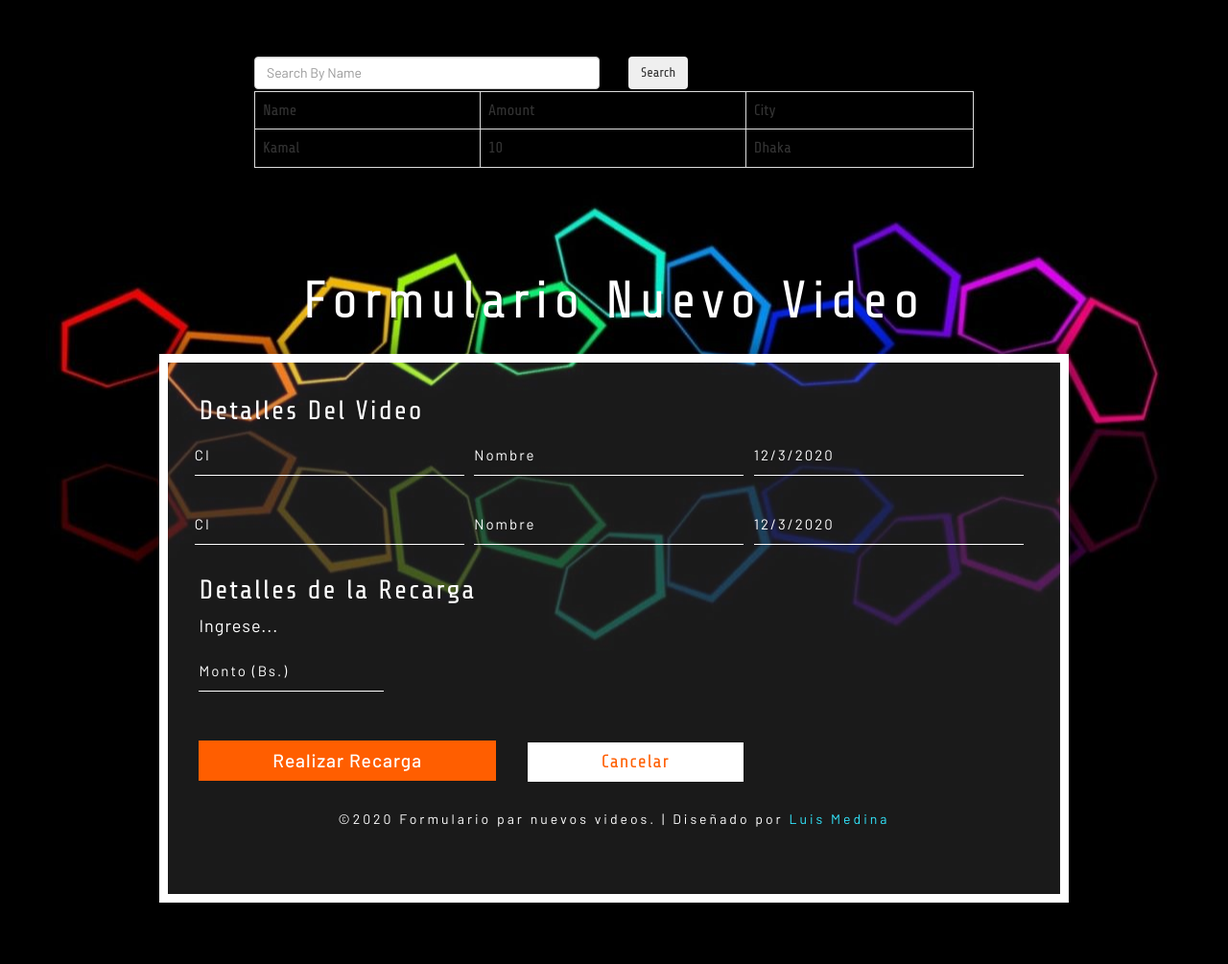
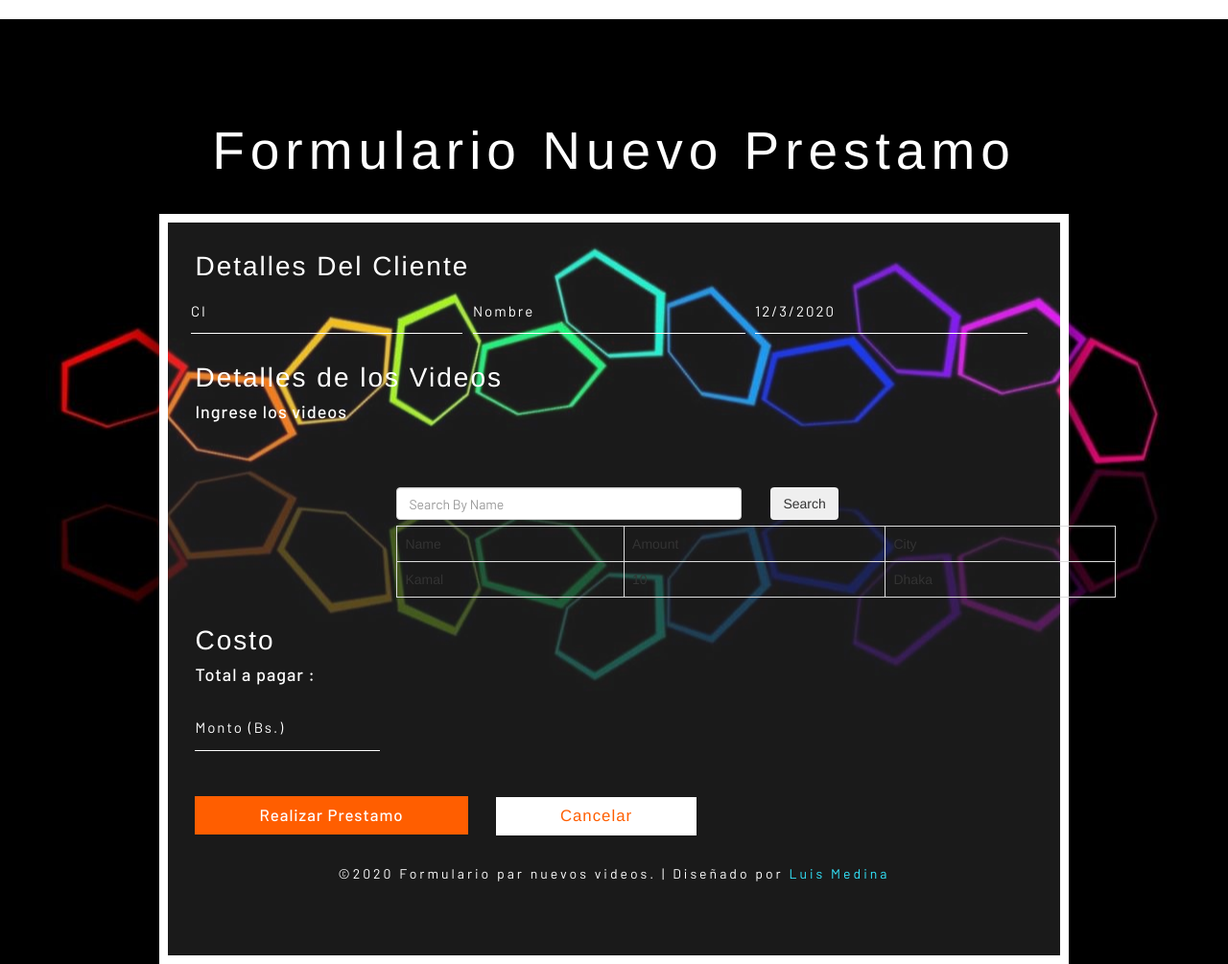
Before and after one commit to Luchin111/Tienda-Videos, a PHP site: page /Vista/Nuevo_prestamo.php in a window 1280 px wide; the page is wider, and only the part inside the window is pictured. Shown: that part at 96% size. Before the commit the page ends 941 px from the top of that part, so only its background shows below. Run offline with PHP 8.4, Linux system fonts and the light colour scheme; the visitor is signed in with stand-in values (Sample User, id 1); some libraries are stand-ins or nearby versions.

Commit message:
Rents Form Format Update

```diff
--- a/PROYECTO VIDEO STORE/Vista/Nuevo_prestamo.php
+++ b/PROYECTO VIDEO STORE/Vista/Nuevo_prestamo.php
@@ -1,44 +1,4 @@
- <!DOCTYPE html>
-<html lang="en">
-<head>
-	<link rel="stylesheet" href="https://maxcdn.bootstrapcdn.com/bootstrap/3.3.7/css/bootstrap.min.css">
-	<meta charset="UTF-8">
-	<title>PHP Search</title>
-</head>
-<body>
-	<div class="container">
-		<div class="row">
-			<div class="col-md-8 col-md-offset-2" style="margin-top: 5%;">
-				<div class="row">
-				<form action="" method="POST">
-					<div class="col-md-6">
-						<input type="text" name="search" class='form-control' placeholder="Search By Name" value="" >
-					</div>
-					<div class="col-md-6 text-left">
-						<button class="btn">Search</button>
-					</div>
-				</form>
 
-				<br>
-				<br>
-				</div>
-				<table class="table table-bordered">
-					<tr>
-						<th>Name</th>
-						<th>Amount</th>
-						<th>City</th>
-					</tr>
-					<tr>
-						<td>Kamal</td>
-						<td>10</td>
-						<td>Dhaka</td>
-					</tr>
-				</table>
-			</div>
-		</div>
-	</div>
-</body>
-</html>
 <?php
 	session_start();
 	if(isset($_SESSION['ci'])){
@@ -70,6 +30,7 @@
       <!--//style sheet end here-->
       <link href="//fonts.googleapis.com/css?family=Barlow:300,400,500,600" rel="stylesheet">
       <link href="//fonts.googleapis.com/css?family=Share+Tech" rel="stylesheet">
+      <link rel="stylesheet" href="https://maxcdn.bootstrapcdn.com/bootstrap/3.3.7/css/bootstrap.min.css">
    </head>
    <body>
 
@@ -82,12 +43,12 @@
 
 
       <h1 class="header-w3ls" >
-         Formulario Nuevo Video
+         Formulario Nuevo Prestamo
       </h1>
       <div class="art-bothside">
       <form action="../Procesos/recargas.php" method="POST" enctype="multipart/form-data" class="form-horizontal">
             <div class="info-agile-persnal">
-               <h3>Detalles Del Video</h3>
+               <h3>Detalles Del Cliente</h3>
 
                <div class="form-group">
                    <div class="form-mid-w3ls">
@@ -103,26 +64,49 @@
                   </div>
                   <div class="clear"></div>
                </div>
-               <div class="form-group">
-                   <div class="form-mid-w3ls">
-                     <input type="text" placeholder="CI" required id="carnet" name="carnet">
-                  </div>
-                  <div class="form-mid-w3ls">
-                     <input type="text" placeholder="Nombre" required id="nombre" name="nombre">
-                  </div>
-
-
-                  <div class="form-mid-w3ls">
-                     <input type="text" placeholder="<?php echo date("Y-n-j"); ?>" id="fecha" name="fecha" required value="<?php echo date("j/n/Y"); ?>" readonly>
-                  </div>
-                  <div class="clear"></div>
+            </div>
+            <div class="info-agile-persnal">
+               <h3>Detalles de los Videos</h3>
+               <div class="sub-agile-info">
+                  <h6>Ingrese los videos</h6>
                </div>
 
             </div>
-            <div class="info-agile-persnal">
-               <h3>Detalles de la Recarga</h3>
+            <div class="container">
+		<div class="row">
+			<div class="col-md-8 col-md-offset-2" style="margin-top: 5%;">
+				<div class="row">
+				<form action="" method="POST">
+					<div class="col-md-6">
+						<input type="text" name="search" class='form-control' placeholder="Search By Name" value="" >
+					</div>
+					<div class="col-md-6 text-left">
+						<button class="btn">Search</button>
+					</div>
+				</form>
+
+				<br>
+				<br>
+				</div>
+				<table class="table table-bordered">
+					<tr>
+						<th>Name</th>
+						<th>Amount</th>
+						<th>City</th>
+					</tr>
+					<tr>
+						<td>Kamal</td>
+						<td>10</td>
+						<td>Dhaka</td>
+					</tr>
+				</table>
+			</div>
+		</div>
+	</div>
+   <div class="info-agile-persnal">
+               <h3>Costo</h3>
                <div class="sub-agile-info">
-                  <h6>Ingrese...</h6>
+                  <h6>Total a pagar :</h6>
                </div>
                <div class="form-group-three">
 
@@ -130,21 +114,21 @@
                      <div class="form-mid-w3ls">
                      <input type="number" placeholder="Monto (Bs.)" required id="monto" name="monto">
                   </div>
-                  </div>
-
+               </div>
 
             </div>
-            <div class="set-reset">
-               <input  type="submit" value="Realizar Recarga" >
 
-               <input type="reset" value="Cancelar">
+               <div class="set-reset">
+                  <input  type="submit" value="Realizar Prestamo" >
 
-            </div>
-         </form>
-      </div>
-      <div class="copy">
-         <p>&copy;2020 Formulario par nuevos videos. | Diseñado por <a>Luis Medina</a></p>
-      </div>
+                  <input type="reset" value="Cancelar">
+
+               </div>
+               <div class="copy">
+                   <p>&copy;2020 Formulario par nuevos videos. | Diseñado por <a>Luis Medina</a></p>
+               </div>
+         </div>
+      </form>
 
              <script
   src="https://code.jquery.com/jquery-3.3.1.min.js"
@@ -153,6 +137,16 @@
 
    </body>
 </html>
+<html lang="en">
+<head>
+
+	<meta charset="UTF-8">
+	<title>PHP Search</title>
+</head>
+<body>
+
+</body>
+</html>
 <?php
 }else{
 header("location:../index.php");
--- a/PROYECTO VIDEO STORE/Vista/Principal.php
+++ b/PROYECTO VIDEO STORE/Vista/Principal.php
@@ -93,7 +93,7 @@
                 <h3>Operaciones</h3>
                 <div class="contenedor">
                     <article>
-                        <a href="recargas.php"><img src="img/prestamo.png" title="Nueva Renta" alt=""></a>
+                        <a href="Nuevo_prestamo.php"><img src="img/prestamo.png" title="Nueva Renta" alt=""></a>
                         <h4>Registrar Renta</h4>
                     </article>
                     <article>
```
